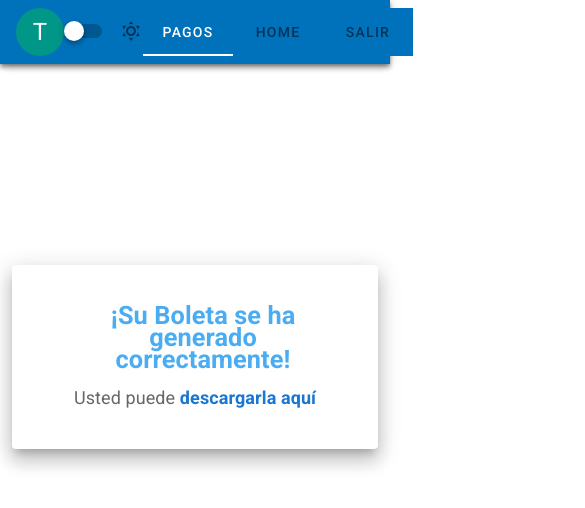
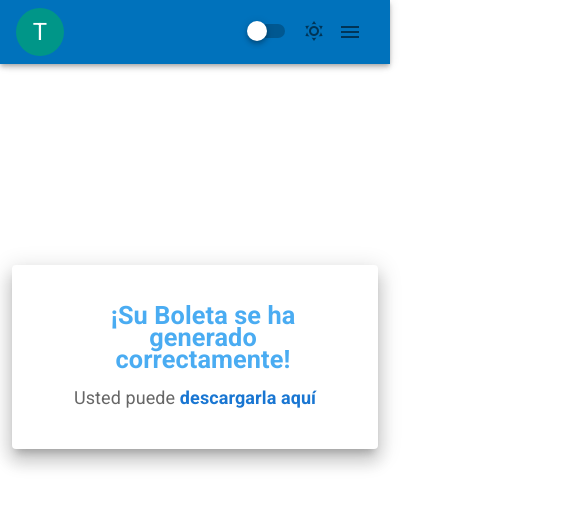
Before and after one commit to LihueMaidanaAvaca/recaudapp, a Vue app: page /boleta in a window 390 px wide. Shown: the top 508 px of the page, 585 px wide, since content can reach past the window. Built offline with nearby package versions, Linux system fonts and the light colour scheme; sample sign-in values are in the browser's storage.

Commit message:
drawer responsive

```diff
--- a/src/App.vue
+++ b/src/App.vue
@@ -41,9 +41,9 @@
       </v-dialog>
     </v-app-bar>
 
-    <v-navigation-drawer v-model="drawer" absolute temporary right>
-      <v-list nav dense>
-        <v-list-item-group active-class="deep-purple--text text--accent-4">
+    <v-navigation-drawer v-model="drawer" app clipped temporary right fixed>
+      <v-list nav fixed>
+        <v-list-item-group active-class="primary--text text--accent-4">
           <v-list-item>
             <v-list-item-title @click="goHome">Home</v-list-item-title>
           </v-list-item>
@@ -124,7 +124,7 @@ export default Vue.extend({
       console.log("authToken:", !!authToken);
       this.isUserAuthenticated = !!authToken;
     },
-    goHome(){
+    goHome() {
       this.$router.push({ name: "HomeView" });
     },
     loadPayments() {
--- a/src/components/AppBar.vue
+++ /dev/null
@@ -1,133 +0,0 @@
-<template>
-  <v-app-bar color="primary" height="64" fixed v-if="isUserAuthenticated">
-    <v-avatar color="teal" size="48">
-      <span class="white--text text-h5">T</span>
-    </v-avatar>
-
-    <v-spacer></v-spacer>
-    <v-switch
-      v-model="isDarkMode"
-      class="mt-5"
-      color="#0b3f61"
-      :append-icon="isDarkMode ? 'mdi-weather-night' : 'mdi-weather-sunny'"
-    ></v-switch>
-    <div>
-      <v-tabs background-color="primary" show-arrows mobile-breakpoint="xs">
-        <v-tab @click="loadPayments">Pagos</v-tab>
-        <v-tab link to="/home">Home</v-tab>
-        <v-tab @click="showLogoutConfirmationDialog">Salir</v-tab>
-      </v-tabs>
-    </div>
-
-    <!-- Modal de confirmación para cerrar sesión -->
-    <v-dialog v-model="logoutConfirmationDialog" max-width="400">
-      <v-card>
-        <v-card-title class="headline">¿Quieres cerrar sesión?</v-card-title>
-        <v-card-actions>
-          <v-spacer></v-spacer>
-          <v-btn color="primary" @click="logout">Sí, Cerrar Sesión</v-btn>
-          <v-btn color="error" @click="closeLogoutConfirmationDialog"
-            >Cancelar</v-btn
-          >
-        </v-card-actions>
-      </v-card>
-    </v-dialog>
-  </v-app-bar>
-</template>
-
-<script>
-export default {
-  name: "AppBar",
-
-  components: {},
-
-  data() {
-    return {
-      userName: "Telefonica Argentina S.A.",
-      logoutConfirmationDialog: false,
-    };
-  },
-
-  computed: {
-    isUserAuthenticated() {
-      return !!localStorage.getItem("authToken");
-    },
-    isDarkMode: {
-      get() {
-        return this.$vuetify.theme.dark;
-      },
-      set(value) {
-        this.$vuetify.theme.dark = value;
-        // Guardar el estado del tema en localStorage
-        localStorage.setItem("theme", value ? "dark" : "light");
-        console.log("guardar tema");
-      },
-    },
-  },
-
-  watch: {
-    $route() {
-      this.checkAuthentication();
-    },
-  },
-
-  mounted() {
-    // Verificar la autenticación cuando el componente se ha montado
-    this.checkAuthentication();
-  },
-
-  methods: {
-    checkAuthentication() {
-      const authToken = localStorage.getItem("authToken");
-      console.log("authToken:", !!authToken);
-      this.isUserAuthenticated = !!authToken;
-    },
-    loadPayments() {
-      // Verificar si los pagos ya están guardados en el almacenamiento local
-      const storedPayments = localStorage.getItem("payments");
-      if (!storedPayments) {
-        // Si no están guardados, crea un ejemplo de array de pagos (reemplaza esto con tus datos reales)
-        const examplePayments = [
-          {
-            fecha: "2023-08-15",
-            tipo: "VEP",
-            importe: "120000.00",
-            state: "Pendiente",
-          },
-          {
-            fecha: "2023-08-14",
-            tipo: "Boleta",
-            importe: "2500000.00",
-            state: "Registrado",
-          },
-          {
-            fecha: "2023-08-13",
-            tipo: "VEP",
-            importe: "180000.50",
-            state: "Pendiente",
-          },
-        ];
-
-        // Guardar el array de pagos en el almacenamiento local
-        localStorage.setItem("payments", JSON.stringify(examplePayments));
-      }
-
-      // Ahora puedes redirigir a la página de historial de pagos
-      this.$router.push({ name: "HistoryView" });
-    },
-    showLogoutConfirmationDialog() {
-      this.logoutConfirmationDialog = true;
-    },
-    closeLogoutConfirmationDialog() {
-      this.logoutConfirmationDialog = false;
-    },
-    logout() {
-      console.log(this.isUserAuthenticated, "estado del token");
-      localStorage.removeItem("authToken");
-      this.$router.push({ name: "LoginView" });
-    },
-  },
-};
-</script>
-
-<style scoped></style>
--- a/src/components/responses/BoletaResponse.vue
+++ b/src/components/responses/BoletaResponse.vue
@@ -1,6 +1,5 @@
 <template>
   <div>
-    <app-bar />
     <v-container fluid fill-height>
       <v-row align="center" justify="center">
         <v-col cols="12" sm="8" md="6">
@@ -26,11 +25,10 @@
 </template>
 
 <script>
-import AppBar from "../AppBar.vue";
 
 export default {
   name: "BoletaResponse",
-  components: { AppBar },
+  components: {  },
   props: { boletaLink: String },
 };
 </script>
--- a/src/components/responses/VepResponse.vue
+++ b/src/components/responses/VepResponse.vue
@@ -1,6 +1,5 @@
 <template>
   <div>
-    <app-bar />
     <v-container fluid fill-height>
       <v-row align="center" justify="center">
         <v-col cols="12" sm="8" md="6">
@@ -17,11 +16,10 @@
 </template>
 
 <script>
-import AppBar from '@/components/AppBar.vue'
 
 export default {
   name: 'BoletaResponse',
-  components: { AppBar },
+  components: {  },
   props: { boletaLink: String, vepnumber: String } // Make sure to pass vepnumber as a prop
 }
 </script>
```
